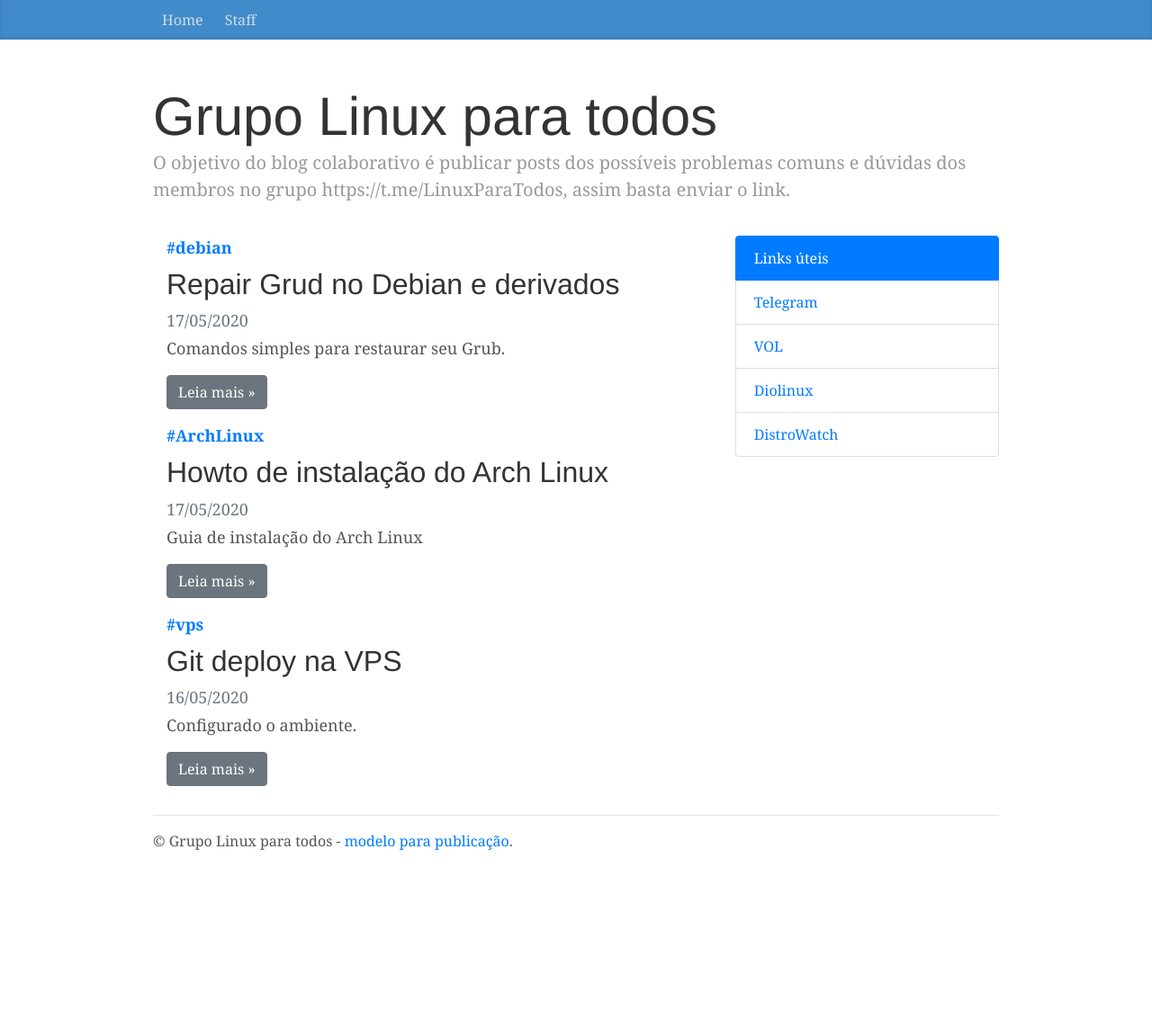
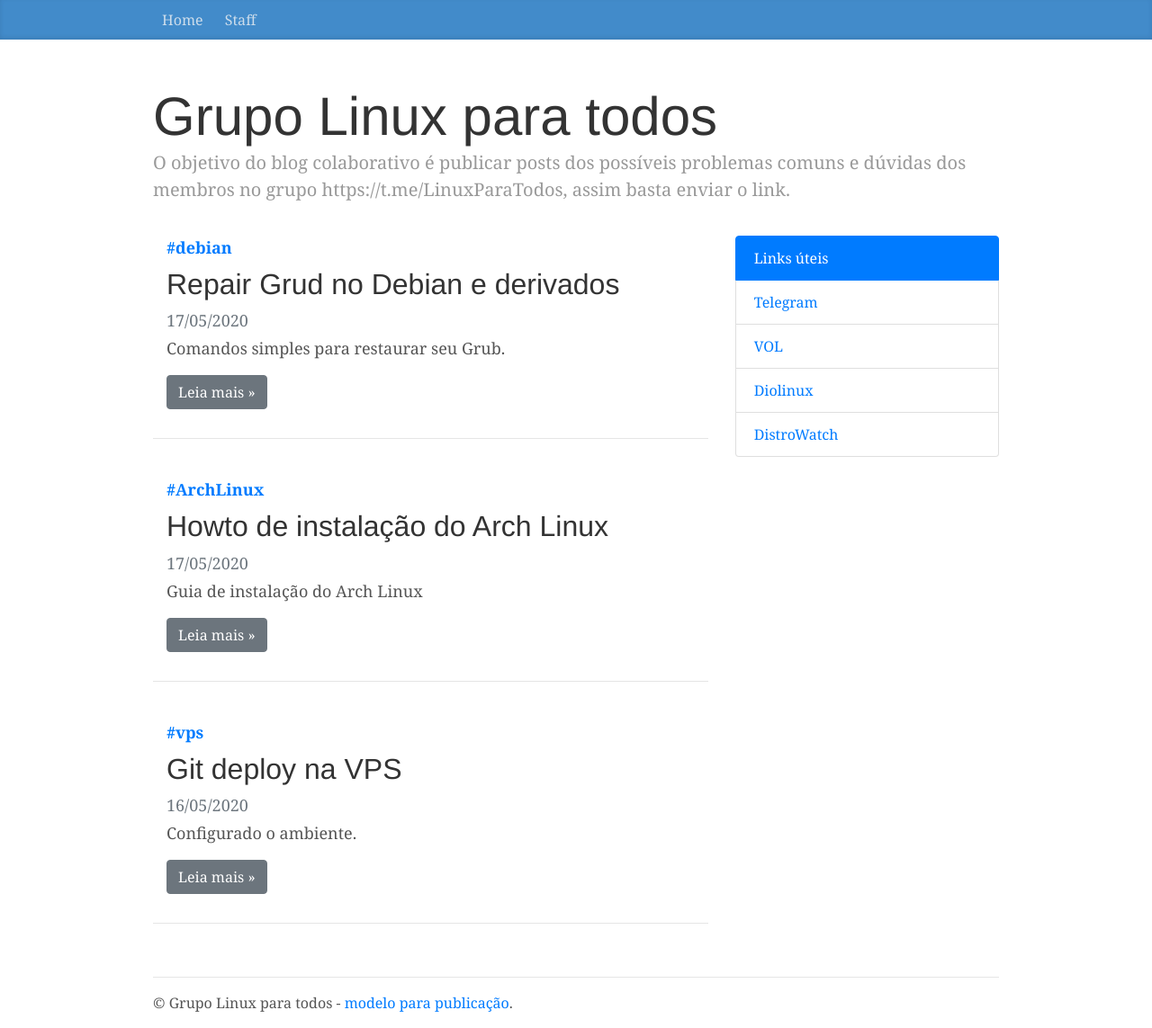
Before and after one commit to GrupoLinux/grupolinux.github.io, a Jekyll site: the page built from index.html, in a window 1280 px wide. Shown: the whole page at 90% size. Built offline with Jekyll 4.4.1, drawn with Linux system fonts in a browser that asks for light colours; before the commit the page ends 963 px from its top, so only the background shows below that.

Commit message:
col2
Signed-off-by: Henry Jr <hmjsite@gmail.com>

```diff
--- a/index.html
+++ b/index.html
@@ -18,6 +18,7 @@ pagetitle: Home
             <p>{{ post.resumo }}</p>
             <p><a class="btn btn-secondary" href="{{ post.url }}" role="button">Leia mais &raquo;</a></p>
         </div><!--/span-->
+        <hr><br>
         {% endfor %}
     </div><!--/row-->
     <div class="col-6 col-md-4 blog-sidebar">
```
